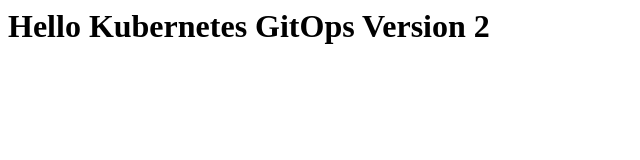
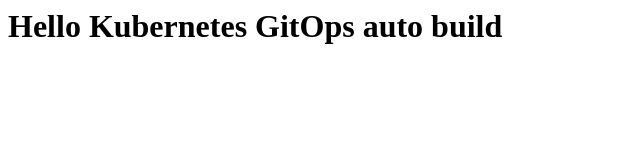
Before and after one commit to vanquyen252005/gitops, a plain HTML site: page index.html in a window 1280 px wide. Shown: the whole page, without its empty margins (0-640 px from the left). Drawn offline with Linux system fonts and the light colour scheme.

Commit message:
auto build

```diff
--- a/index.html
+++ b/index.html
@@ -1 +1 @@
-<h1>Hello Kubernetes GitOps Version 2</h1>
+<h1>Hello Kubernetes GitOps auto build</h1>
```
